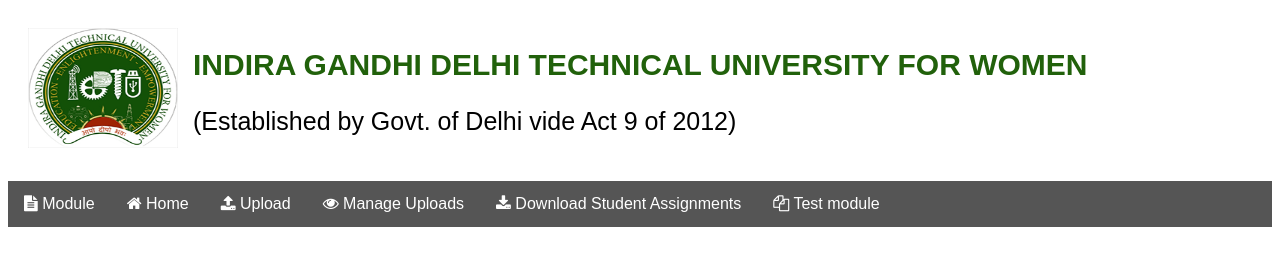
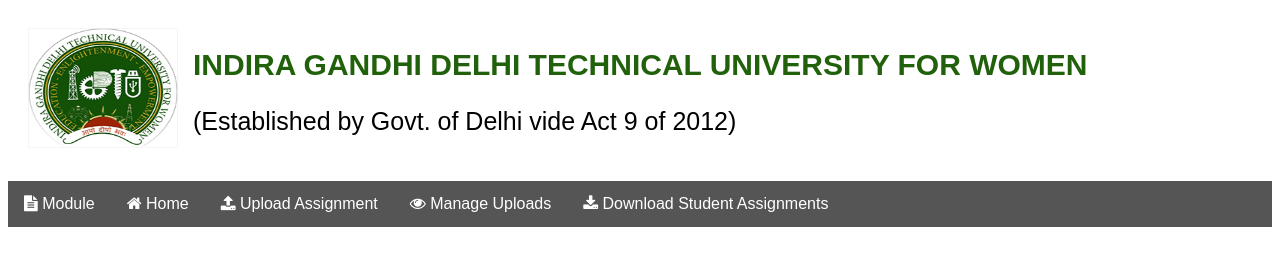
Before and after one commit to pranatimittal/ERP2, a PHP site: the page made by faculty_pages/student_ass.php in a window 1280 px wide. Shown: the top 265 px of the page. Run offline with PHP 8.4, Linux system fonts and the light colour scheme; a user stored in the database is signed in; data comes from the database, SQL or seed files in the repository; data that the repository does not hold is empty.

Commit message:
distinguish lr assgn
only navbar changed

```diff
--- a/faculty_pages/student_ass.php
+++ b/faculty_pages/student_ass.php
@@ -210,12 +210,12 @@
 </div>
 
 <div class="navbar">
+
     <a href="fac_module.php"><i class="fa fa-file-text" aria-hidden="true"></i> Module</a>
     <a href="fac_teaching_home.php"><i class="fa fa-user  fa-home"></i> Home</a>
-    <a href="fac_upload.php"><i class="fa fa-upload" aria-hidden="true"></i> Upload </a>
+    <a href="fac_upload.php"><i class="fa fa-upload" aria-hidden="true"></i> Upload Assignment </a>
     <a href="view_uploaded_ass_by_fac.php"><i class="fa fa-eye" aria-hidden="true"></i> Manage Uploads</a>
     <a href="fac_download_ass.php"><i class="fa fa-download" aria-hidden="true"></i> Download Student Assignments </a>
-    <a href="fac_home.php"><i class="fa fa-files-o" aria-hidden="true"></i> Test module</a>
 
   </div>
       <script>
```
